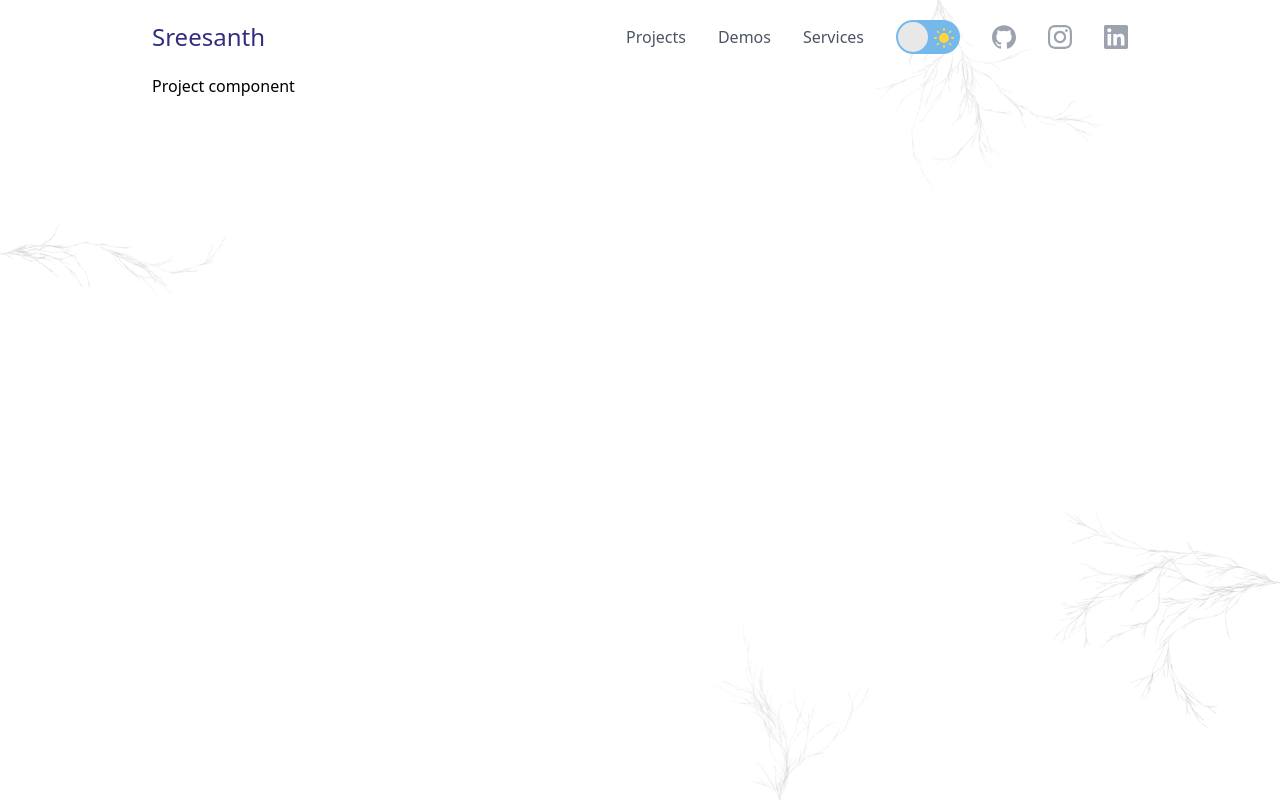
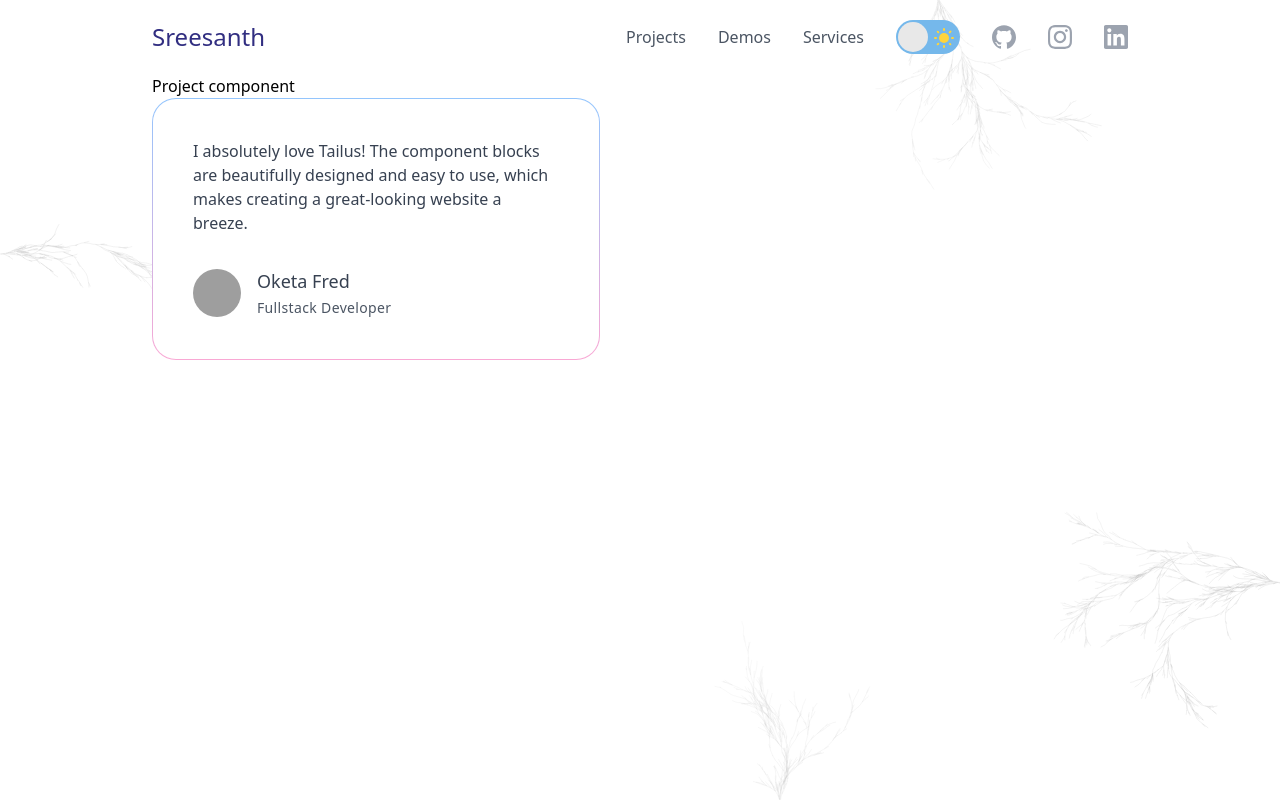
Before and after one commit to Sreesanth46/sreesanth.me, a Vue app: page /project in a window 1280 px wide. Built offline with nearby package versions, Linux system fonts and the light colour scheme; grey boxes are pictures that could not be loaded.

Commit message:
feat: project card testing

```diff
--- a/src/components/Projects.vue
+++ b/src/components/Projects.vue
@@ -1,3 +1,8 @@
 <template>
     Project component
+    <ProjectCard />
 </template>
+
+<script setup>
+import ProjectCard from "./ProjectCard.vue";
+</script>
```
